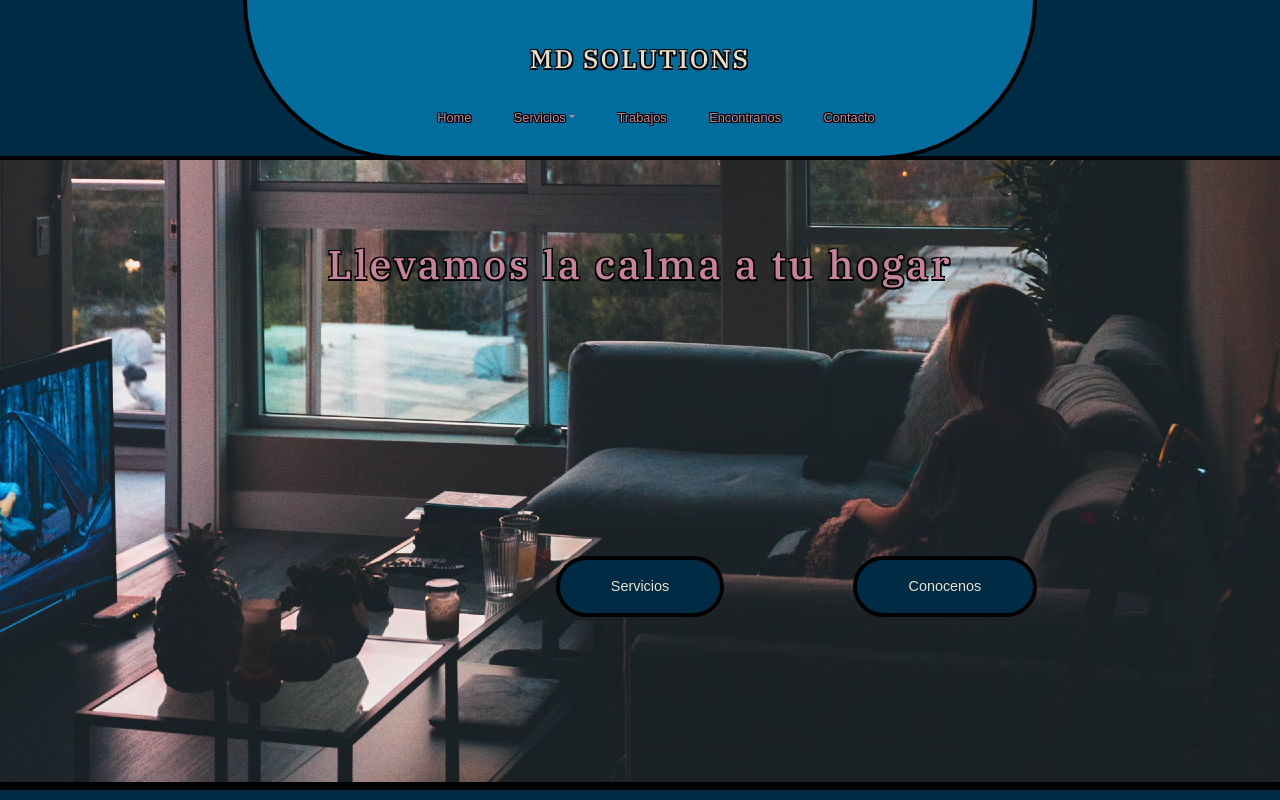
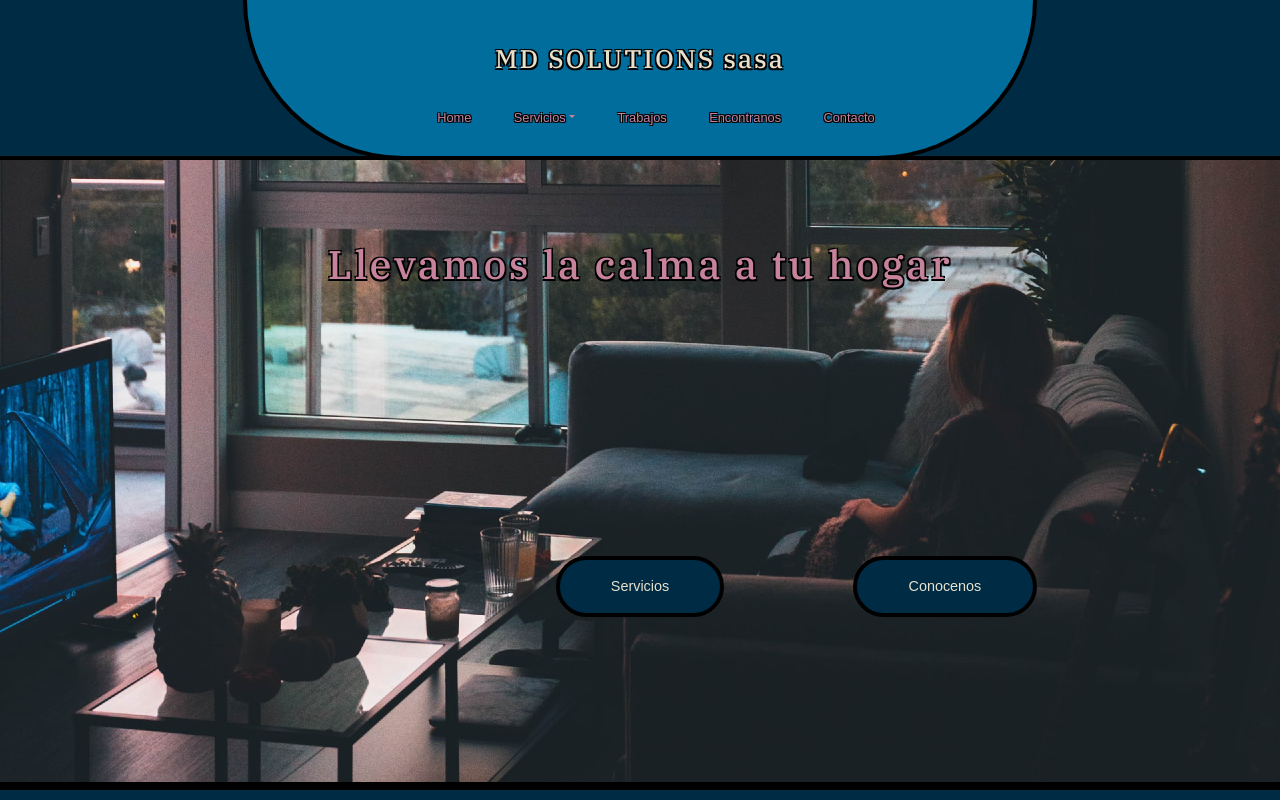
Before and after one commit to mdanielpalumbo/MD-Solutions, a plain HTML site: page index.html in a window 1280 px wide. Shown: the top 800 px of the page. Drawn offline with nearby package versions, Linux system fonts and the light colour scheme; a web font is replaced by a local one.

Commit message:
sass prueba

```diff
--- a/index.html
+++ b/index.html
@@ -14,7 +14,7 @@
     <header>
         <div class = "oscuro">
             <div class = "claro">
-                <a class="logo" href="index.html">MD SOLUTIONS</a>
+                <a class="logo" href="index.html">MD SOLUTIONS sasa</a>
                 <ul class="menu">
                     <li><a class ="navItem" href="index.html">Home</a></li>
                     <div class = "dropdown">
```
